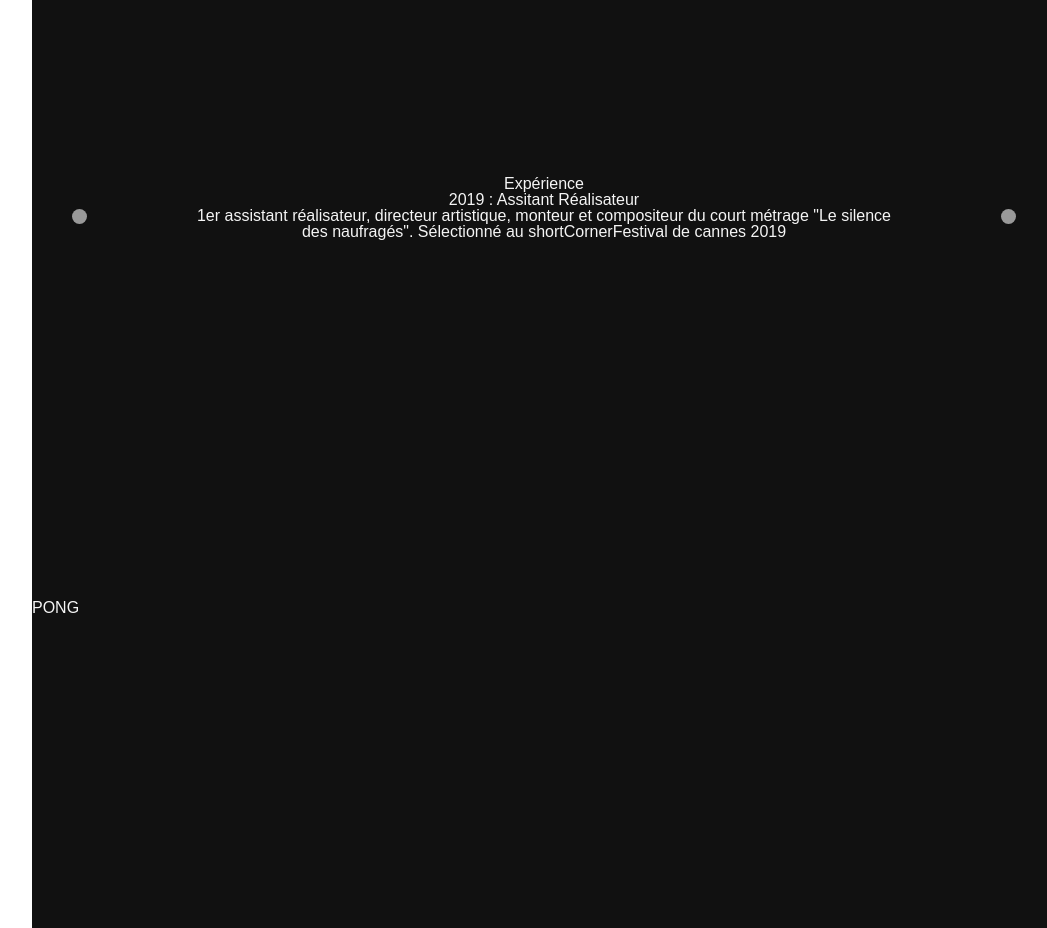
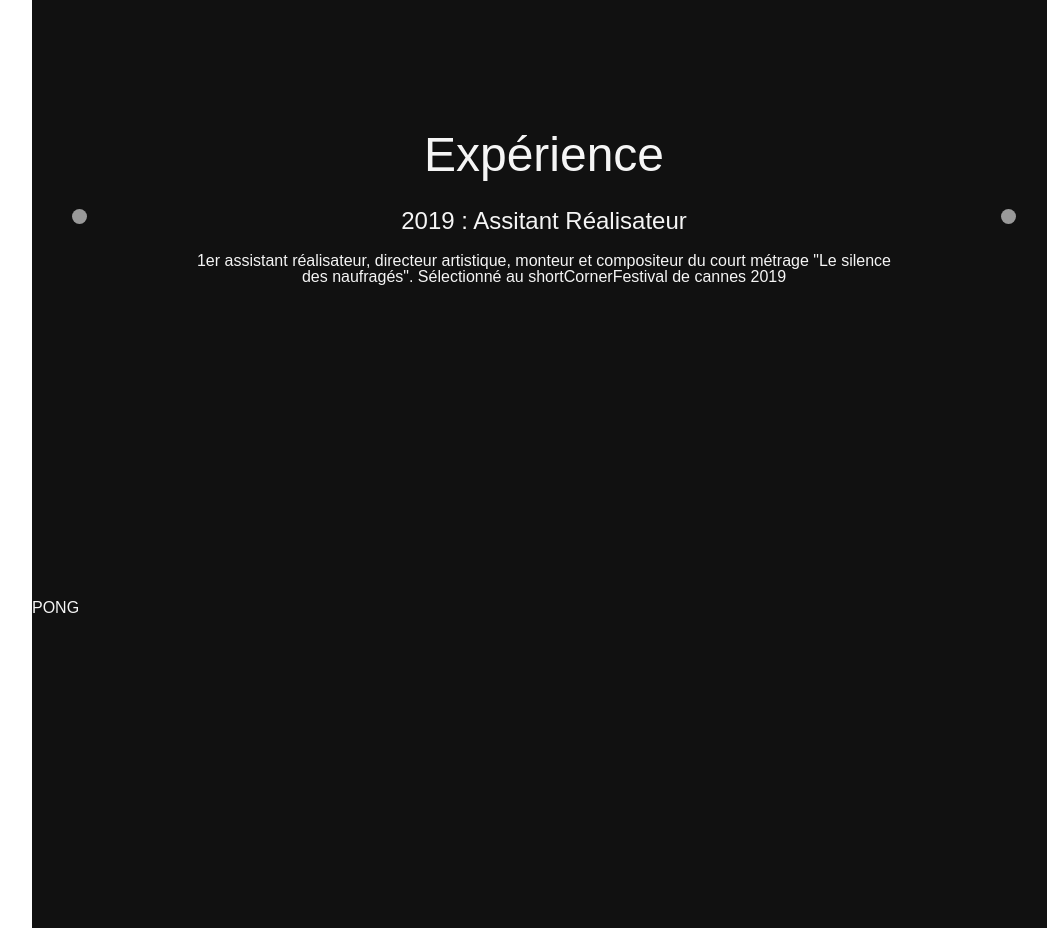
Before and after one commit to AnthonyMoreau/CvAnthonyMoreau, a website: page index.html in a window 1280 px wide. Shown: the part 1800-2728 px from the top of the page, without its empty margins (224-1271 px from the left). Drawn offline with Linux system fonts and the light colour scheme.

Commit message:
Sauvegarde en classe

```diff
--- a/app/scss/scss/_caroussel.scss
+++ b/app/scss/scss/_caroussel.scss
@@ -45,6 +45,14 @@
         .caroussel_previous--hidden, .caroussel_next--hidden {
           opacity: 0;
         }
+        .item__title{
+          font-size: $smedium-large-font-size;
+          margin-bottom: 20px;
+          h3{
+            font-size: $large-font-size;
+            margin-bottom: 30px;
+          }
+        }
       }
     }
   }
--- a/app/scss/scss/_gridSystem.scss
+++ b/app/scss/scss/_gridSystem.scss
@@ -1,5 +1,8 @@
 html{
   scroll-behavior: smooth;
+  body{
+    overflow-x: hidden;
+  }
 }
 
 .container{
```
Also changed, not shown: style.css, 1 other file.
